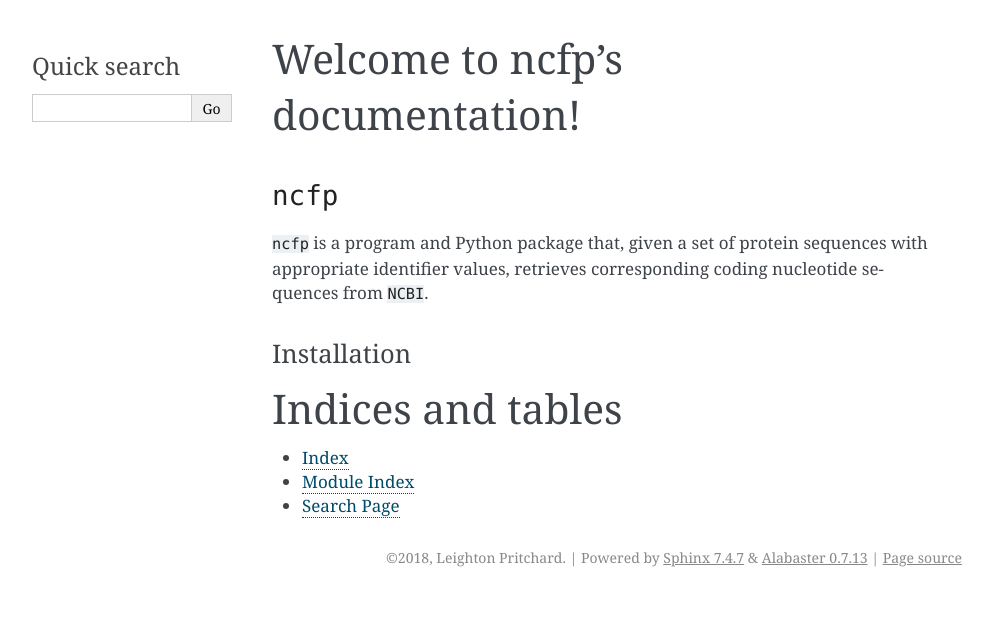
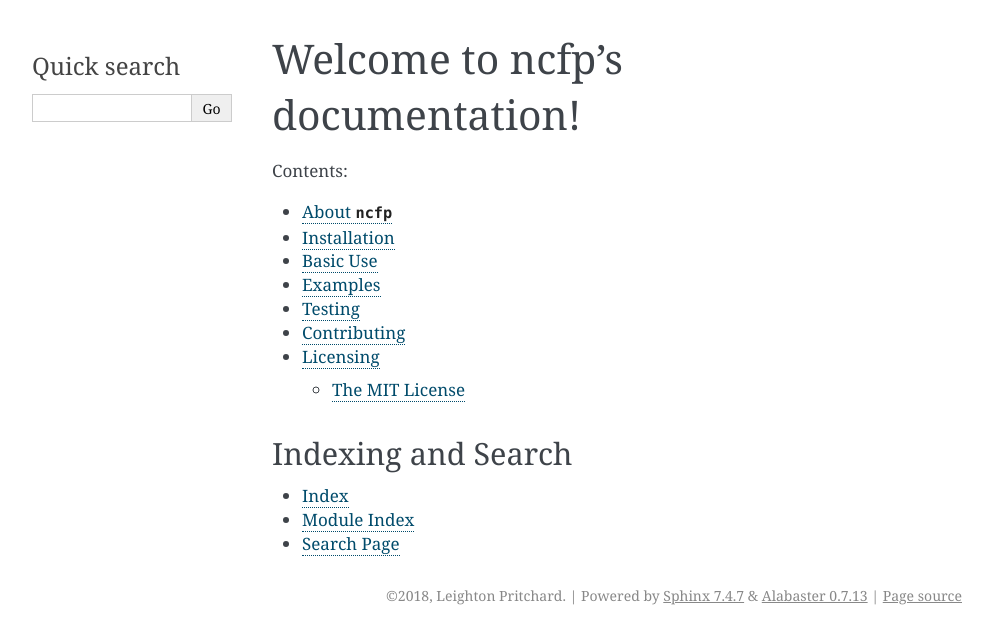
Before and after one commit to widdowquinn/ncfp, a Sphinx documentation site: the page built from docs/index.rst, in a window 1280 px wide. Shown: the top 644 px of the page, without its empty margins (148-1141 px from the left). Built offline with Sphinx 7.4.7, drawn with Linux system fonts in a browser that asks for light colours.

Commit message:
add basic framework for documentation in RST files

```diff
--- /dev/null
+++ b/docs/basic_use.rst
@@ -0,0 +1,5 @@
+.. _ncfp-basic_use:
+
+=========
+Basic Use
+=========
--- /dev/null
+++ b/docs/contributing.rst
@@ -0,0 +1,5 @@
+.. _ncfp-contributing:
+
+============
+Contributing
+============
--- /dev/null
+++ b/docs/examples.rst
@@ -0,0 +1,6 @@
+.. _ncfp-examples:
+
+
+========
+Examples
+========
--- a/docs/index.rst
+++ b/docs/index.rst
@@ -10,25 +10,18 @@ Welcome to ncfp's documentation!
    :maxdepth: 2
    :caption: Contents:
 
-
-========
-``ncfp``
-========
-
-``ncfp`` is a program and Python package that, given a set of protein sequences with appropriate identifier
-values, retrieves corresponding coding nucleotide sequences from ``NCBI``.
+   about
+   installation
+   basic_use
+   examples
+   testing
+   contributing
+   licensing
 
 
-------------
-Installation
-------------
-
-
-
-
-
-Indices and tables
-==================
+^^^^^^^^^^^^^^^^^^^
+Indexing and Search
+^^^^^^^^^^^^^^^^^^^
 
 * :ref:`genindex`
 * :ref:`modindex`
--- /dev/null
+++ b/docs/installation.rst
@@ -0,0 +1,5 @@
+.. _ncfp-installation:
+
+============
+Installation
+============
--- /dev/null
+++ b/docs/testing.rst
@@ -0,0 +1,5 @@
+.. _ncfp-testing:
+
+=======
+Testing
+=======
```
Also changed, not shown: docs/about.rst (added, +16 -0 lines), docs/licensing.rst (added, +46 -0 lines).
